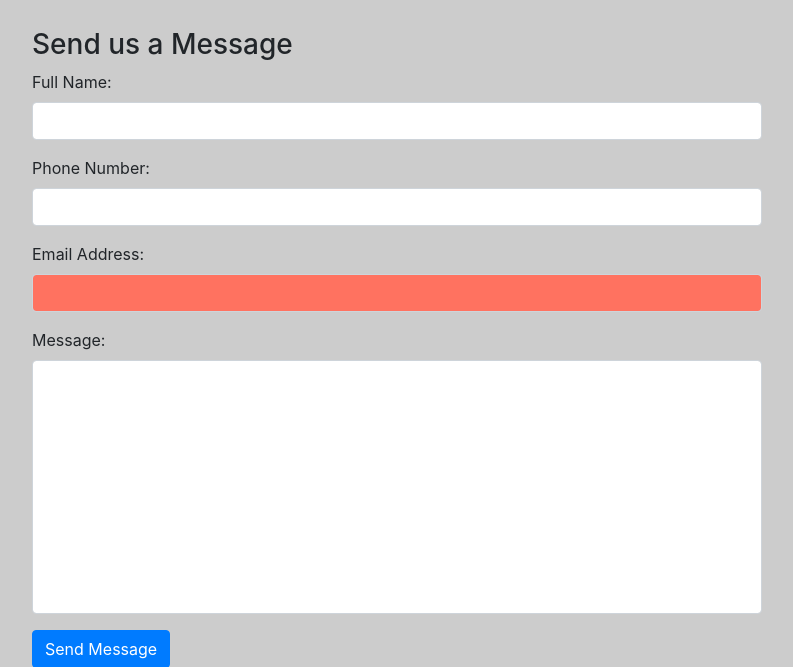
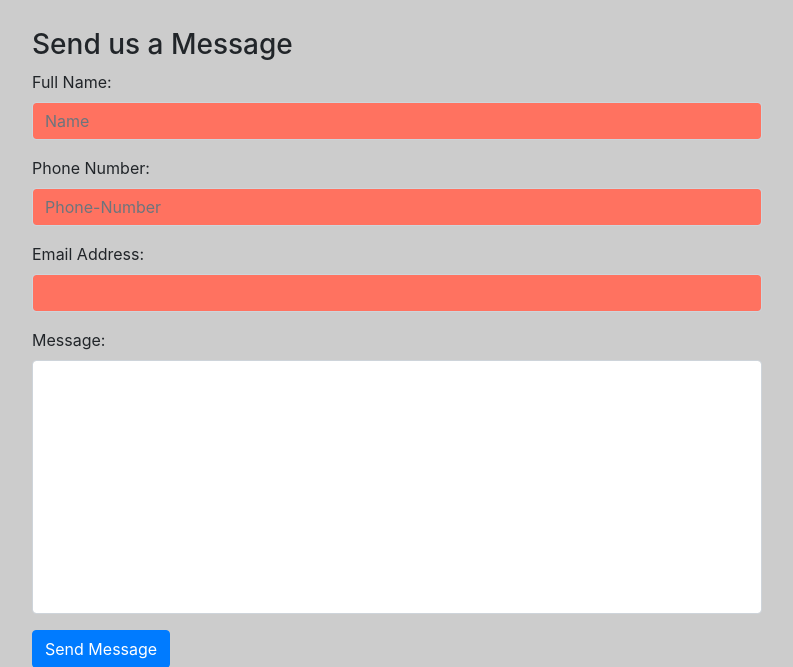
Before and after one commit to sknoob/Movie-Cave-WAD, a PHP site: the page made by new project/contact.html in a window 1280 px wide. Shown: the part 610-1277 px from the top of the page, without its empty margins (53-846 px from the left). Run offline with PHP 8.4, Linux system fonts and the light colour scheme.

Commit message:
pattern added in contact page

```diff
--- a/new project/contact.html
+++ b/new project/contact.html
@@ -97,20 +97,20 @@
                 <div class="control-group form-group">
                     <div class="controls">
                         <label>Full Name:</label>
-                        <input type="text" class="form-control" id="name" required="" data-validation-required-message="Please enter your name.">
+                        <input type="text" class="form-control" id="Name" placeholder="Name" required pattern="([a-z]|[A-Z])+" data-validation-required-message="Please enter your first name.">
                         <p class="help-block"></p>
                     </div>
                 </div>
                 <div class="control-group form-group">
                     <div class="controls">
                         <label>Phone Number:</label>
-                        <input type="tel" class="form-control" id="phone" required="" data-validation-required-message="Please enter your phone number.">
+                        <input type="tel" class="form-control" id="phone" placeholder="Phone-Number" required pattern="^\(?([0-9]{4})\)?[-.●]?([0-9]{7}))$" data-validation-required-message="Please enter your phone number.">
                     </div>
                 </div>
                 <div class="control-group form-group">
                     <div class="controls">
                         <label>Email Address:</label>
-                        <input type="email" class="form-control" id="email" required="" data-validation-required-message="Please enter your email address.">
+                        <input type="email" class="form-control" id="email" required pattern="(.+@ucp.edu.pk)|(^[a-z0-9](\.?[a-z0-9]){5,}@((g(oogle)?mail)|(hotmail|yahoo|outlook))?\.com$)" data-validation-required-message="Please enter your email address.">
                     </div>
                 </div>
                 <div class="control-group form-group">
@@ -132,6 +132,7 @@
 <!-- /.container -->
 
 <!-- Footer -->
+
 <footer class="py-5 bg-dark">
     <div class="container">
         <p class="m-0 text-center text-white">Copyright &copy; Movie cave 2019</p>
--- a/new project/css/modern-business.css
+++ b/new project/css/modern-business.css
@@ -153,3 +153,9 @@
 #password:invalid{
   background-color: #ff7260;
 }
+#Name:invalid{
+  background-color: #ff7260;
+}
+#phone:invalid{
+  background-color: #ff7260;
+}
--- a/new project/login.html
+++ b/new project/login.html
@@ -97,7 +97,6 @@
         </div>
     </div>
     </div>
-
     <footer class="py-5 bg-dark">
         <div class="container">
             <p class="m-0 text-center text-white">Copyright &copy; Movie cave 2019</p>
```
